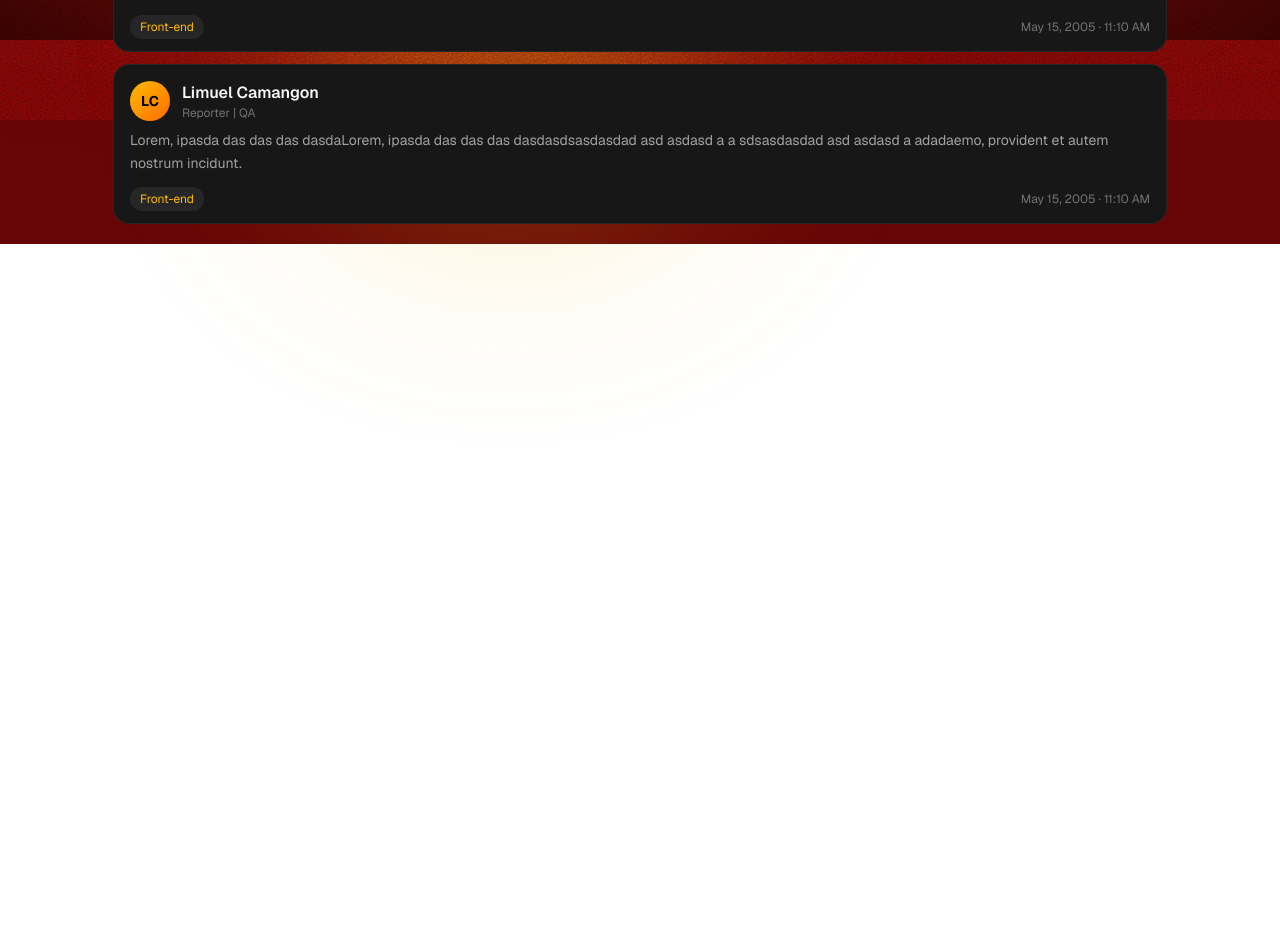
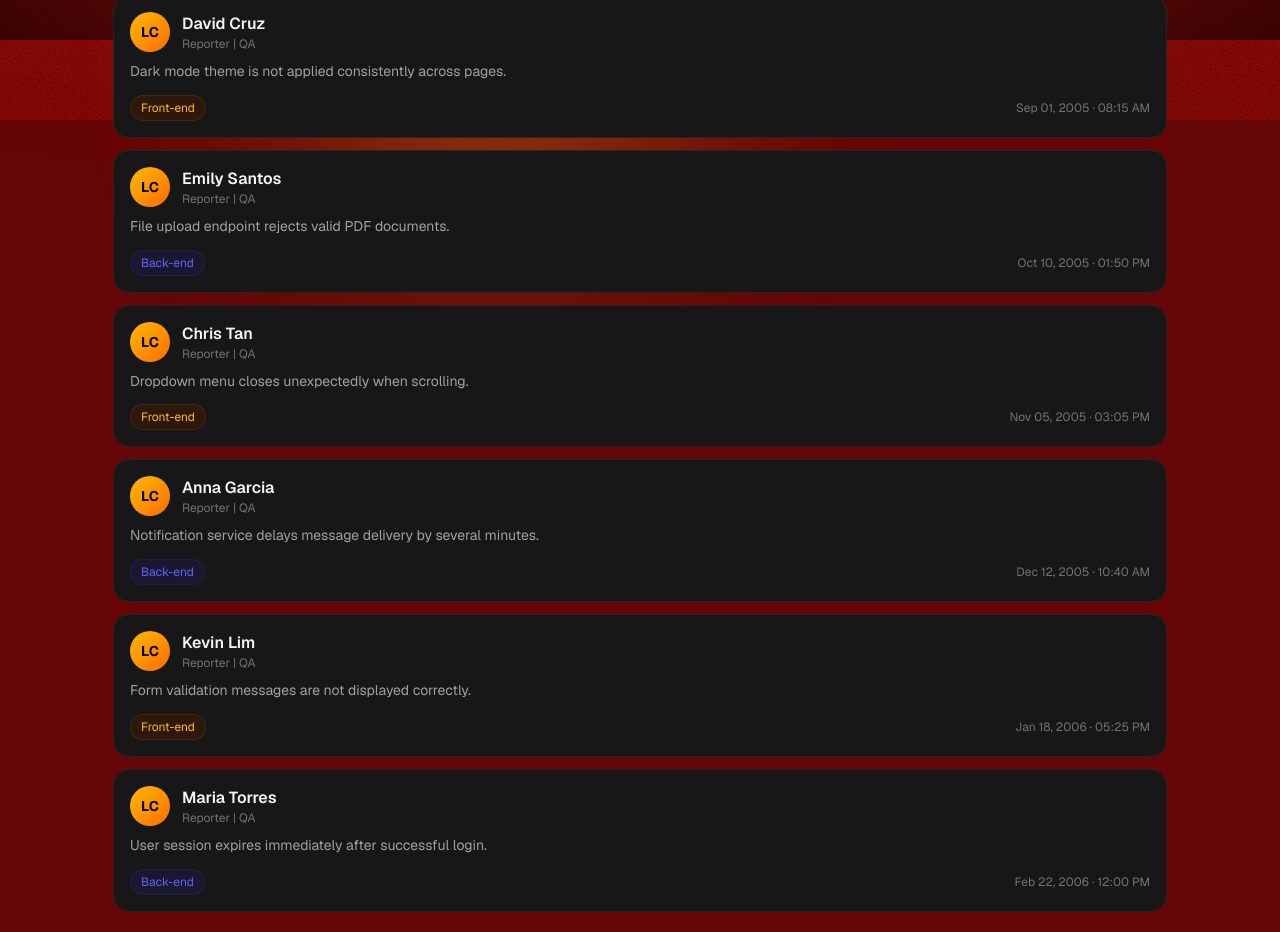
Before and after one commit to limuelcamangon15/Flaw-Frontend, a Next.js app: page /teams/1/1 in a window 1280 px wide. Shown: the part 760-1692 px from the top of the page. Before the commit the page ends 1004 px from the top, so only its background shows below. Built offline with nearby package versions, Linux system fonts and the light colour scheme; a web font is replaced by a local one.

Commit message:
update: added initial ui for sidebar of bug details and added types

```diff
--- a/app/components/team/BugCard.tsx
+++ b/app/components/team/BugCard.tsx
@@ -1,9 +1,36 @@
+"use client";
+
+import { Bug } from "@/app/types/bug";
 import { getInitials } from "@/app/utils/utils";
+import { Dispatch, SetStateAction } from "react";
 
-export default function BugCard() {
+interface BugCardProps extends Bug {
+  setShowBugDetails: Dispatch<SetStateAction<boolean>>;
+  setDisplayedBugDetails: Dispatch<SetStateAction<Bug>>;
+}
+
+export default function BugCard({
+  id,
+  reportedBy,
+  content,
+  type,
+  createdAt,
+  setShowBugDetails,
+  setDisplayedBugDetails,
+}: BugCardProps) {
   return (
     <div
-      className="w-full md:w-[85%] max-h-40 min-h-30 font-sans
+      onClick={() => {
+        setShowBugDetails(true);
+        setDisplayedBugDetails({
+          id,
+          reportedBy,
+          content,
+          type,
+          createdAt,
+        });
+      }}
+      className="w-full md:w-[85%] min-h-30 font-sans
                 relative group overflow-hidden cursor-pointer rounded-2xl
                 border border-neutral-800 bg-neutral-900 p-4
                 transition-all duration-300 hover:bg-neutral-900/75 hover:border-amber-500/30 hover:-translate-y-1 active:scale-90"
@@ -16,26 +43,28 @@ export default function BugCard() {
             </div>
 
             <div>
-              <h3 className="font-semibold text-neutral-100">
-                Limuel Camangon
-              </h3>
+              <h3 className="font-semibold text-neutral-100">{reportedBy}</h3>
               <p className="text-xs text-neutral-500">Reporter | QA</p>
             </div>
           </div>
 
           <p className="text-sm leading-relaxed text-neutral-400 line-clamp-3">
-            Lorem, ipasda das das das dasdaLorem, ipasda das das das
-            dasdasdsasdasdad asd asdasd a a sdsasdasdad asd asdasd a adadaemo,
-            provident et autem nostrum incidunt.
+            {content}
           </p>
         </div>
 
         <div className="mt-3 flex items-center justify-between">
-          <span className="rounded-full bg-neutral-800 px-2.5 py-1 text-xs text-amber-400">
-            Front-end
+          <span
+            className={`rounded-full border px-2.5 py-1 text-xs ${
+              type === "Front-end"
+                ? " text-amber-400 bg-amber-950/50 border-amber-400/10"
+                : "text-indigo-500 bg-indigo-950/50 border-indigo-500/10"
+            }`}
+          >
+            {type}
           </span>
 
-          <p className="text-xs text-neutral-500">May 15, 2005 · 11:10 AM</p>
+          <p className="text-xs text-neutral-500">{createdAt}</p>
         </div>
       </div>
     </div>
--- a/app/components/team/BugDetails.tsx
+++ b/app/components/team/BugDetails.tsx
@@ -1,14 +1,26 @@
 "use client";
 
+import { getInitials } from "@/app/utils/utils";
 import { ChevronLeft } from "lucide-react";
 import { AnimatePresence, motion } from "motion/react";
 
 interface BugDetailsProps {
+  id: number;
+  reportedBy: string;
+  content: string;
+  type: "Front-end" | "Back-end" | string;
+  createdAt: string;
+
   showBugDetails: boolean;
   setShowBugDetails: (value: boolean) => void;
 }
 
 export default function BugDetails({
+  id,
+  reportedBy,
+  content,
+  type,
+  createdAt,
   showBugDetails,
   setShowBugDetails,
 }: BugDetailsProps) {
@@ -37,11 +49,47 @@ export default function BugDetails({
               />
             </div>
 
-            <h1 className="font-heading text-3xl">Add New Team</h1>
-            <p className="font-sans text-white/50 max-w-2xl mb-6">
-              Create a new workspace for your team, invite members, and start
-              collaborating on projects, tasks, and bug tracking in one place.
-            </p>
+            <div
+              className="w-full md:w-full min-h-30 font-sans
+                           relative group overflow-hidden cursor-pointer rounded-2xl
+                           border border-neutral-800 bg-neutral-900 p-4
+                           "
+            >
+              <div className="flex h-full flex-col justify-between">
+                <div>
+                  <div className="flex items-center gap-3 mb-2">
+                    <div className="h-10 w-10 rounded-full bg-linear-to-br from-amber-400 to-orange-500 flex items-center justify-center text-sm font-bold text-black">
+                      {getInitials("Limuel Camangon")}
+                    </div>
+
+                    <div>
+                      <h3 className="font-semibold text-neutral-100">
+                        {reportedBy}
+                      </h3>
+                      <p className="text-xs text-neutral-500">Reporter | QA</p>
+                    </div>
+                  </div>
+
+                  <p className="text-sm leading-relaxed text-neutral-400 line-clamp-3">
+                    {content}
+                  </p>
+                </div>
+
+                <div className="mt-3 flex items-center justify-between">
+                  <span
+                    className={`rounded-full border px-2.5 py-1 text-xs ${
+                      type === "Front-end"
+                        ? " text-amber-400 bg-amber-950/50 border-amber-400/10"
+                        : "text-indigo-500 bg-indigo-950/50 border-indigo-500/10"
+                    }`}
+                  >
+                    {type}
+                  </span>
+
+                  <p className="text-xs text-neutral-500">{createdAt}</p>
+                </div>
+              </div>
+            </div>
           </motion.div>
         </motion.div>
       )}
--- a/app/components/team/TeamWorkspace.tsx
+++ b/app/components/team/TeamWorkspace.tsx
@@ -6,20 +6,105 @@ import BugDetails from "./BugDetails";
 
 export default function TeamWorkspace() {
   const [showBugDetails, setShowBugDetails] = useState<boolean>(false);
+  const [displayedBugDetails, setDisplayedBugDetails] = useState({
+    id: 0,
+    reportedBy: "",
+    content: "",
+    type: "",
+    createdAt: "",
+  });
+
+  const [bugs, setBugs] = useState([
+    {
+      id: 1,
+      reportedBy: "John Doe",
+      content: "Login button is not responsive on mobile devices.",
+      type: "Front-end",
+      createdAt: "May 15, 2005 · 11:10 AM",
+    },
+    {
+      id: 2,
+      reportedBy: "Jane Smith",
+      content: "API returns 500 error when fetching user profile data.",
+      type: "Back-end",
+      createdAt: "Jun 02, 2005 · 09:45 AM",
+    },
+    {
+      id: 3,
+      reportedBy: "Michael Reyes",
+      content: "Sidebar navigation overlaps content on smaller screens.",
+      type: "Front-end",
+      createdAt: "Jul 08, 2005 · 02:30 PM",
+    },
+    {
+      id: 4,
+      reportedBy: "Sarah Lee",
+      content: "Database connection timeout occurs during peak hours.",
+      type: "Back-end",
+      createdAt: "Aug 14, 2005 · 04:20 PM",
+    },
+    {
+      id: 5,
+      reportedBy: "David Cruz",
+      content: "Dark mode theme is not applied consistently across pages.",
+      type: "Front-end",
+      createdAt: "Sep 01, 2005 · 08:15 AM",
+    },
+    {
+      id: 6,
+      reportedBy: "Emily Santos",
+      content: "File upload endpoint rejects valid PDF documents.",
+      type: "Back-end",
+      createdAt: "Oct 10, 2005 · 01:50 PM",
+    },
+    {
+      id: 7,
+      reportedBy: "Chris Tan",
+      content: "Dropdown menu closes unexpectedly when scrolling.",
+      type: "Front-end",
+      createdAt: "Nov 05, 2005 · 03:05 PM",
+    },
+    {
+      id: 8,
+      reportedBy: "Anna Garcia",
+      content:
+        "Notification service delays message delivery by several minutes.",
+      type: "Back-end",
+      createdAt: "Dec 12, 2005 · 10:40 AM",
+    },
+    {
+      id: 9,
+      reportedBy: "Kevin Lim",
+      content: "Form validation messages are not displayed correctly.",
+      type: "Front-end",
+      createdAt: "Jan 18, 2006 · 05:25 PM",
+    },
+    {
+      id: 10,
+      reportedBy: "Maria Torres",
+      content: "User session expires immediately after successful login.",
+      type: "Back-end",
+      createdAt: "Feb 22, 2006 · 12:00 PM",
+    },
+  ]);
 
   return (
     <div className="w-full h-full pt-20 p-5">
       <h1 className="font-heading text-3xl">Concurrent Team</h1>
 
       <div className="w-full flex flex-col items-center gap-3 mt-5">
-        <BugCard />
-        <BugCard />
-        <BugCard />
-        <BugCard />
-        <BugCard />
+        {bugs.map((b, index) => (
+          <BugCard
+            key={index}
+            {...b}
+            setShowBugDetails={setShowBugDetails}
+            setDisplayedBugDetails={setDisplayedBugDetails}
+          />
+        ))}
       </div>
 
       <BugDetails
+        {...displayedBugDetails}
         showBugDetails={showBugDetails}
         setShowBugDetails={setShowBugDetails}
       />
--- /dev/null
+++ b/app/types/bug.ts
@@ -0,0 +1,7 @@
+export interface Bug {
+  id: number;
+  reportedBy: string;
+  content: string;
+  type: "Front-end" | "Back-end" | string;
+  createdAt: string;
+}
--- /dev/null
+++ b/app/types/team.ts
@@ -0,0 +1,5 @@
+export interface Team {
+  id: number;
+  teamName: string;
+  createdAt: string;
+}
```
